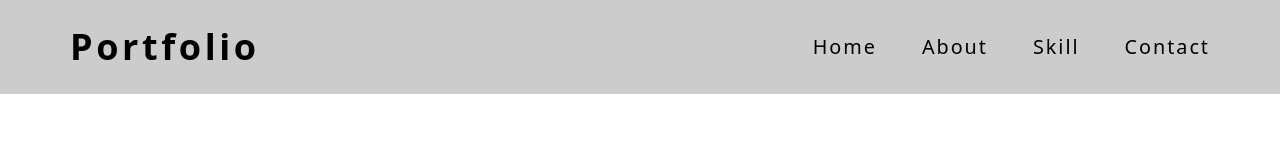
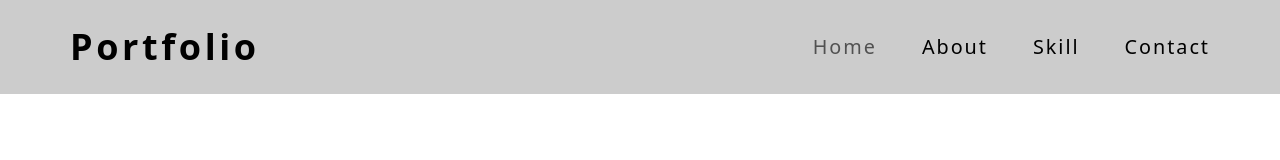
Before and after one commit to MuhammadMuneebSiddique/Portfolio, a Next.js app: page /components/header in a window 1280 px wide. In both pictures the pointer is over the item "Home". Shown: the top 160 px of the page. Built offline with nearby package versions, Linux system fonts and the light colour scheme.

Commit message:
Update page.module.css

```diff
--- a/src/app/components/header/page.module.css
+++ b/src/app/components/header/page.module.css
@@ -26,6 +26,9 @@
             color: #000;
             letter-spacing: 0.1em;
             font-weight: 350;
+        }
+        & li:hover{
+            opacity: 0.6;
         }
     }
 }
```
